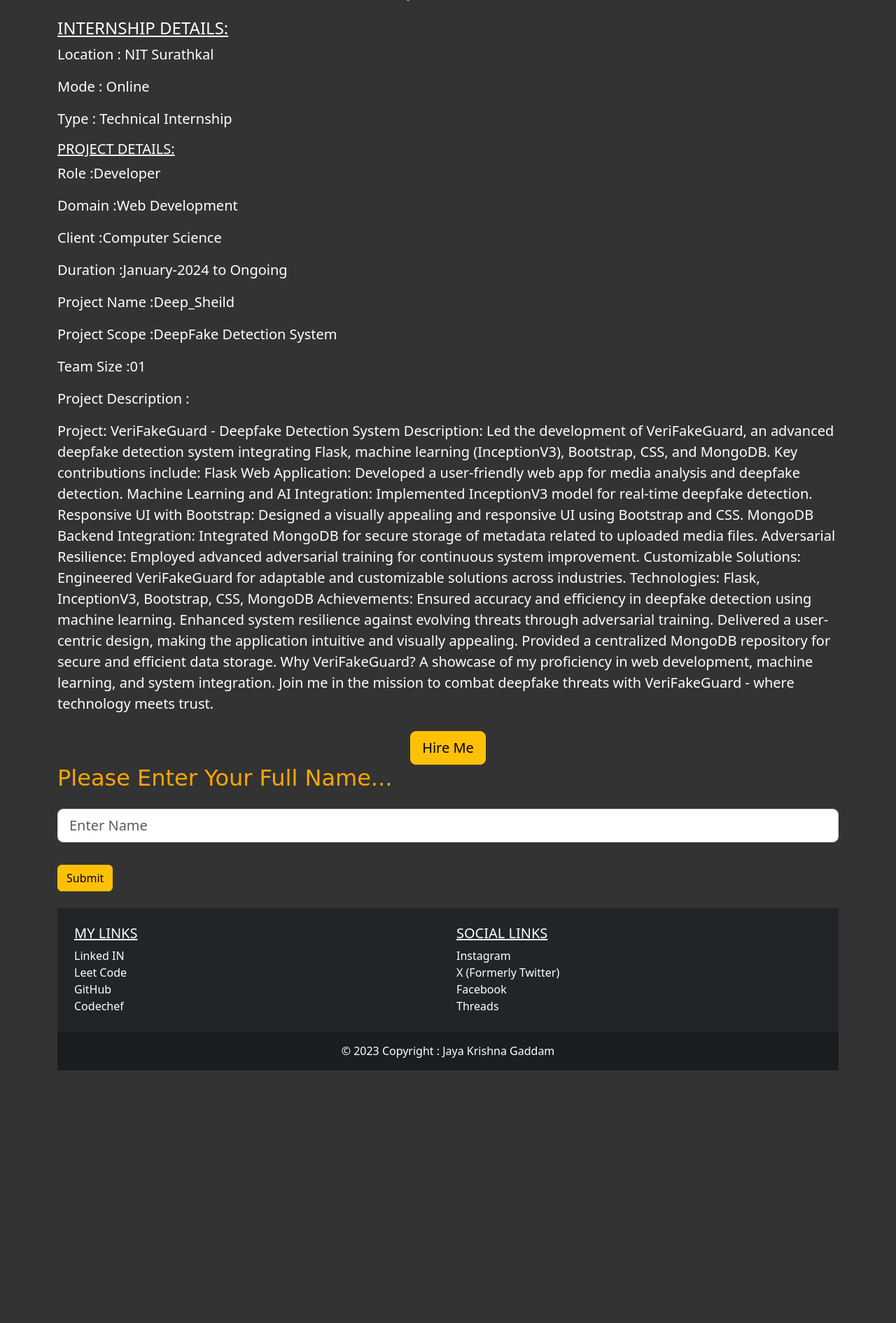
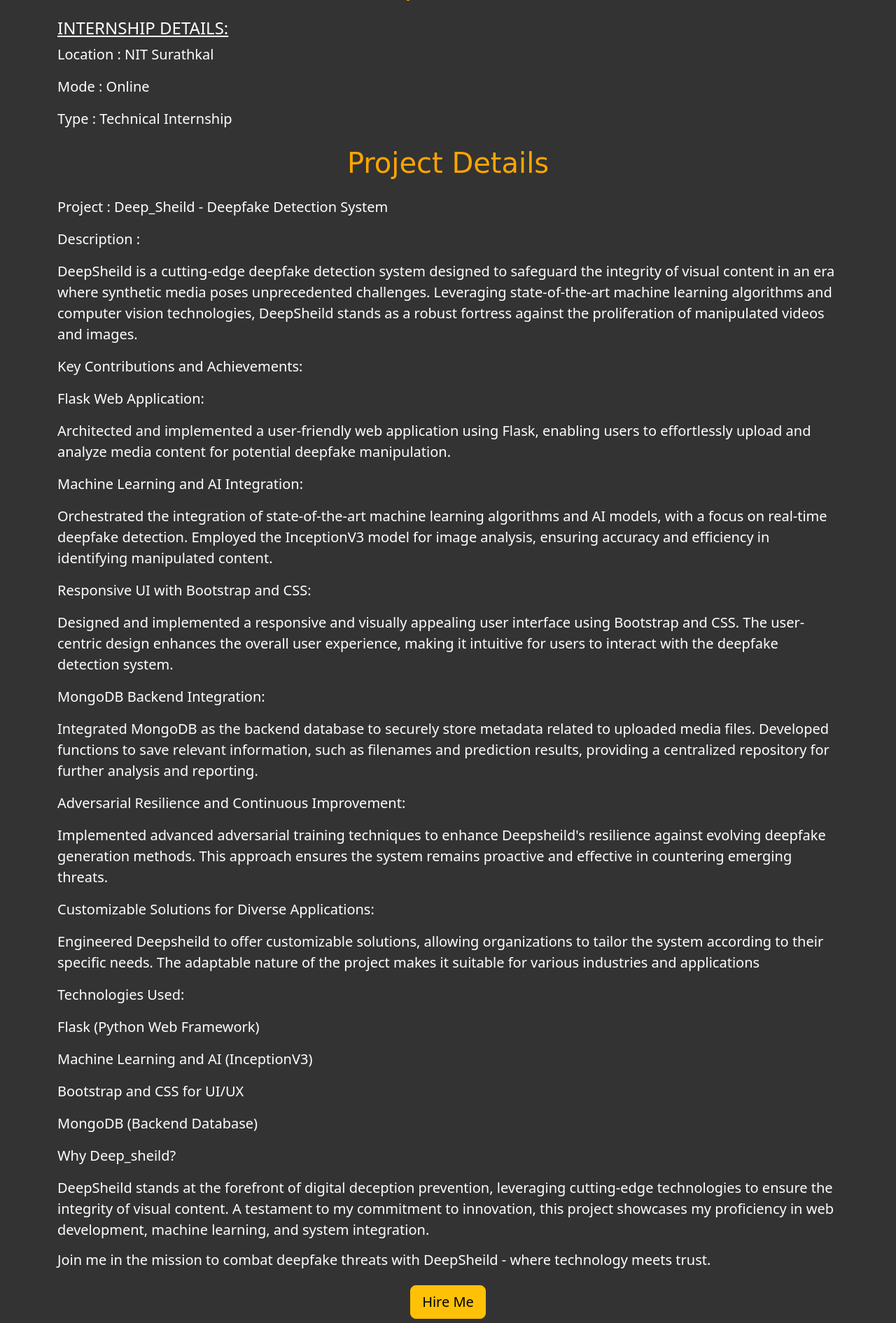
Before and after one commit to jayakrishnagaddam/Profile-JayaKrishna, a Flask app: page / in a window 1280 px wide. Shown: the part 2869-4760 px from the top of the page at 70% size. Before the commit the page ends 4399 px from the top, so only its background shows below. Run offline with Flask 3, Linux system fonts and the light colour scheme; some libraries are stand-ins or nearby versions.

Commit message:
Updated Project

```diff
--- a/app.py
+++ b/app.py
@@ -1,25 +1,17 @@
 from flask import Flask, render_template, request, redirect, url_for, flash
-from flask_pymongo import PyMongo
 
 app = Flask(__name__)
-app.config["SECRET_KEY"] = "1234"  # Add a secret key for flash messages
-app.config["MONGO_URI"] = "mongodb://localhost:27017/profile"
-mongo = PyMongo(app)
 
-@app.route('/', methods=['GET', 'POST'])
+
+@app.route('/')
 def function():
-    if request.method == 'POST':
-        user_data = {
-            'name': request.form.get('fullname'),
-        }
+  return render_template('mainpage.html')
 
-        mongo.db.users.insert_one(user_data)
-
-    return render_template('mainpage.html')
 
 @app.route('/contact')
 def contact():
-    return render_template('contact.html')
+  return render_template('contact.html')
+
 
 if __name__ == '__main__':
-    app.run(host="0.0.0.0", debug=True)
+  app.run(host="0.0.0.0", debug=True)
--- a/pyproject.toml
+++ b/pyproject.toml
@@ -9,6 +9,7 @@ packages = [{include = "repl_nix_profile_jayakrishna"}]
 [tool.poetry.dependencies]
 python = "^3.10"
 flask = "^3.0.0"
+flask-pymongo = "^2.3.0"
 
 
 [build-system]
--- a/templates/mainpage.html
+++ b/templates/mainpage.html
@@ -25,7 +25,7 @@
       left: 25%;
       transform: translate(-50%, -50%);
       color: white;
-      font-size: 36px;
+      font-size: 32px;
       text-align: center;
     }
   </style>
@@ -41,10 +41,10 @@
       <b>JAYA KRISHNA</b>
   </div>
   <div class="overlay-text" style="color:white;top:37%; left:34%;">
-      <b>PYTHON PROGRAMMER & </b>
+      <b>PYTHON FULL STACK WEB DEVELOPER & </b>
   </div>
   <div class="overlay-text" style="color:white;top:44%; left:34%;">
-      <b>FULL STACK WEB DEVELOPER</b>
+      <b>TECH ENTHISIAST</b>
   </div>
   <div class="overlay-text" style="color:white;top:52%; left:34%;">
       <a href="{{url_for('contact')}}" class="btn btn-dark btn-lg">Hire Me</a>
@@ -72,60 +72,43 @@
   <p class="lead" style="font-size:20px;"><b>Mode : </b>Online</p>
   <p class="lead" style="font-size:20px;"><b>Type  : </b>Technical Internship</p>
 
-  <h2 style="font-size:20px;"><U>PROJECT DETAILS:</U></h2>
-  <p class="lead"style="font-size:20px; "><b>Role :</b>Developer</p>
-  <p class="lead"style="font-size:20px; "><b>Domain :</b>Web Development</p>
-  <p class="lead"style="font-size:20px; "><b>Client :</b>Computer Science</p>
-  <p class="lead"style="font-size:20px; "><b>Duration :</b>January-2024 to Ongoing</p>
-  <p class="lead"style="font-size:20px; "><b>Project Name :</b>Deep_Sheild</p>
-  <p class="lead" style="font-size:20px;"><b>Project Scope :</b>DeepFake Detection System</p>
-  <p class="lead" style="font-size:20px; "><b>Team Size :</b>01</p>
-  <p class="lead"style="font-size:20px; "><b>Project Description :</b></p>
-  <p class="lead" style="font-size:20px; ">Project: VeriFakeGuard - Deepfake Detection System
-Description:
+  <div>
+     <h1 class=" mt-4 mb-4 text-center" style="font-family:cursive; color:orange;">Project Details</h1>
 
-Led the development of VeriFakeGuard, an advanced deepfake detection system integrating Flask, machine learning (InceptionV3), Bootstrap, CSS, and MongoDB. Key contributions include:
+     <p class="lead" style="font-size:20px;"><b>Project : </b>Deep_Sheild - Deepfake Detection System</p>
 
-Flask Web Application:
+     <p class="lead" style="font-size:20px;"><b>Description  : </b> </p><p style="font-size:20px;"class="lead">DeepSheild is a cutting-edge deepfake detection system designed to safeguard the integrity of visual content in an era where synthetic media poses unprecedented challenges. Leveraging state-of-the-art machine learning algorithms and computer vision technologies, DeepSheild stands as a robust fortress against the proliferation of manipulated videos and images.</p>
 
-Developed a user-friendly web app for media analysis and deepfake detection.
-Machine Learning and AI Integration:
+     <p class="lead" style="font-size:20px;"><b>Key Contributions and Achievements: </b></p>
+     <p class="lead" style="font-size:20px;"><b>Flask Web Application:</b></p><p class="lead" style="font-size:20px;"> Architected and implemented a user-friendly web application using Flask, enabling users to effortlessly upload and analyze media content for potential deepfake manipulation.</p>
 
-Implemented InceptionV3 model for real-time deepfake detection.
-Responsive UI with Bootstrap:
 
-Designed a visually appealing and responsive UI using Bootstrap and CSS.
-MongoDB Backend Integration:
+     <p class="lead" style="font-size:20px;"><b> Machine Learning and AI Integration:</b> </p ><p style="font-size:20px;" class="lead">Orchestrated the integration of state-of-the-art machine learning algorithms and AI models, with a focus on real-time deepfake detection. Employed the InceptionV3 model for image analysis, ensuring accuracy and efficiency in identifying manipulated content.</p>
 
-Integrated MongoDB for secure storage of metadata related to uploaded media files.
-Adversarial Resilience:
+     <p class="lead" style="font-size:20px;"><b> Responsive UI with Bootstrap and CSS: </b> </p ><p style="font-size:20px;" class="lead">Designed and implemented a responsive and visually appealing user interface using Bootstrap and CSS. The user-centric design enhances the overall user experience, making it intuitive for users to interact with the deepfake detection system.</p>
 
-Employed advanced adversarial training for continuous system improvement.
-Customizable Solutions:
 
-Engineered VeriFakeGuard for adaptable and customizable solutions across industries.
-Technologies:
+     <p class="lead" style="font-size:20px;"><b> MongoDB Backend Integration: </b></p><p style="font-size:20px;" class="lead"> Integrated MongoDB as the backend database to securely store metadata related to uploaded media files. Developed functions to save relevant information, such as filenames and prediction results, providing a centralized repository for further analysis and reporting.</p>
 
-Flask, InceptionV3, Bootstrap, CSS, MongoDB
-Achievements:
+    <p class="lead" style="font-size:20px;"><b> Adversarial Resilience and Continuous Improvement:</b> </p><p style="font-size:20px;" class="lead"> Implemented advanced adversarial training techniques to enhance Deepsheild's resilience against evolving deepfake generation methods. This approach ensures the system remains proactive and effective in countering emerging threats.</p>
 
-Ensured accuracy and efficiency in deepfake detection using machine learning.
-Enhanced system resilience against evolving threats through adversarial training.
-Delivered a user-centric design, making the application intuitive and visually appealing.
-Provided a centralized MongoDB repository for secure and efficient data storage.
-Why VeriFakeGuard?
-A showcase of my proficiency in web development, machine learning, and system integration. Join me in the mission to combat deepfake threats with VeriFakeGuard - where technology meets trust.
+    <p class="lead" style="font-size:20px;"><b>Customizable Solutions for Diverse Applications:</b></p><p style="font-size:20px;" class="lead">
+     Engineered Deepsheild to offer customizable solutions, allowing organizations to tailor the system according to their specific needs. The adaptable nature of the project makes it suitable for various industries and applications</p>
+
+     <p class="lead" style="font-size:20px;"><b>Technologies Used:</b> </p><p style="font-size:20px;" class="lead">Flask (Python Web Framework)</p><p style="font-size:20px;" class="lead">
+     Machine Learning and AI (InceptionV3)</p><p style="font-size:20px;"class="lead">
+     Bootstrap and CSS for UI/UX</p><p style="font-size:20px;"class="lead">
+     MongoDB (Backend Database)</p>
+
+     <p class="lead" style="font-size:20px;"><b> Why Deep_sheild?</b> </p><p style="font-size:20px;" class="lead">DeepSheild stands at the forefront of digital deception prevention, leveraging cutting-edge technologies to ensure the integrity of visual content.
+     A testament to my commitment to innovation, this project showcases my proficiency in web development, machine learning, and system integration.</p>
+
+   <h3 class="lead"> Join me in the mission to combat deepfake threats with DeepSheild - where technology meets trust.</h3>
+  </div>
 </p>
   <div class="text-center mt-4">
       <a href="{{url_for('contact')}}" class="btn btn-warning btn-lg">Hire Me</a>
 </div>
-<form name="naming" method='POST'>
-  <h2 class="mb-4" style="font-family:cursive; color:orange;">Please Enter Your Full Name...</h2>
-  <div class="form-outline mb-4">
-    <input type="text" name="fullname" class="form-control form-control-lg" placeholder="Enter Name" />
-  </div>
-  <button type="submit" class="mt-2 text-center btn btn-warning">Submit</button>
-</form>
 <div id="user-name-placeholder"></div>
   {%include 'footer.html'%}
 </body>
```
Also changed, not shown: .upm/store.json, 1 other file.
